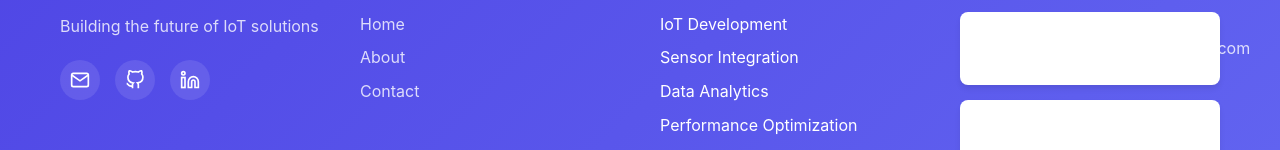
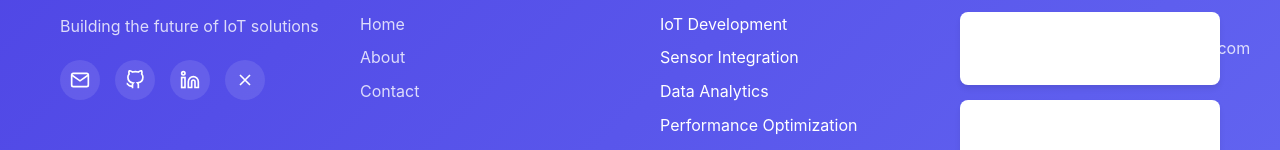
Before and after one commit to skhartaye/Aeroband, a React (Vite) app: page /contact in a window 1280 px wide. Shown: the part 1226-1376 px from the top of the page. Built offline with nearby package versions, Linux system fonts and the light colour scheme.

Commit message:
Update Footer with correct contact information and social media links

```diff
--- a/src/components/Footer.tsx
+++ b/src/components/Footer.tsx
@@ -23,11 +23,16 @@ const Footer = () => {
                   <path d="M9 19c-5 1.5-5-2.5-7-3m14 6v-3.87a3.37 3.37 0 0 0-.94-2.61c3.14-.35 6.44-1.54 6.44-7A5.44 5.44 0 0 0 20 4.77 5.07 5.07 0 0 0 19.91 1S18.73.65 16 2.48a13.38 13.38 0 0 0-7 0C6.27.65 5.09 1 5.09 1A5.07 5.07 0 0 0 5 4.77a5.44 5.44 0 0 0-1.5 3.78c0 5.42 3.3 6.61 6.44 7A3.37 3.37 0 0 0 9 18.13V22"/>
                 </svg>
               </a>
-              <a href="https://linkedin.com/in/skhartaye" target="_blank" rel="noopener noreferrer" aria-label="LinkedIn">
+              <a href="https://www.linkedin.com/in/skhart-aye-mercado-63750a364?utm_source=share&utm_campaign=share_via&utm_content=profile&utm_medium=android_app" target="_blank" rel="noopener noreferrer" aria-label="LinkedIn">
                 <svg width="20" height="20" viewBox="0 0 24 24" fill="none" stroke="currentColor" strokeWidth="2">
                   <path d="M16 8a6 6 0 0 1 6 6v7h-4v-7a2 2 0 0 0-2-2 2 2 0 0 0-2 2v7h-4v-7a6 6 0 0 1 6-6z"/>
                   <rect x="2" y="9" width="4" height="12"/>
                   <circle cx="4" cy="4" r="2"/>
+                </svg>
+              </a>
+              <a href="https://x.com/AerobandTech" target="_blank" rel="noopener noreferrer" aria-label="X (Twitter)">
+                <svg width="20" height="20" viewBox="0 0 24 24" fill="none" stroke="currentColor" strokeWidth="2">
+                  <path d="M18 6L6 18M6 6l12 12"/>
                 </svg>
               </a>
             </div>
```
